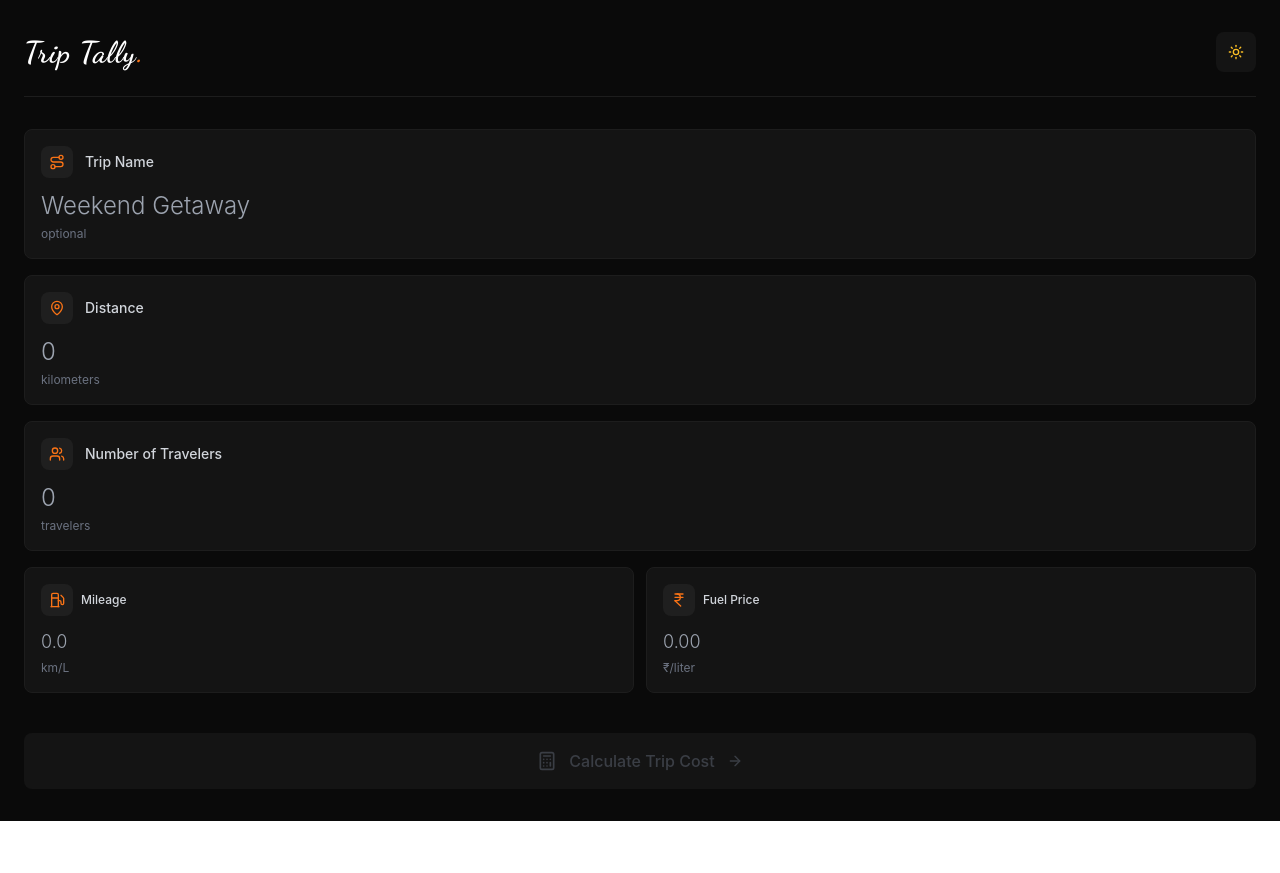
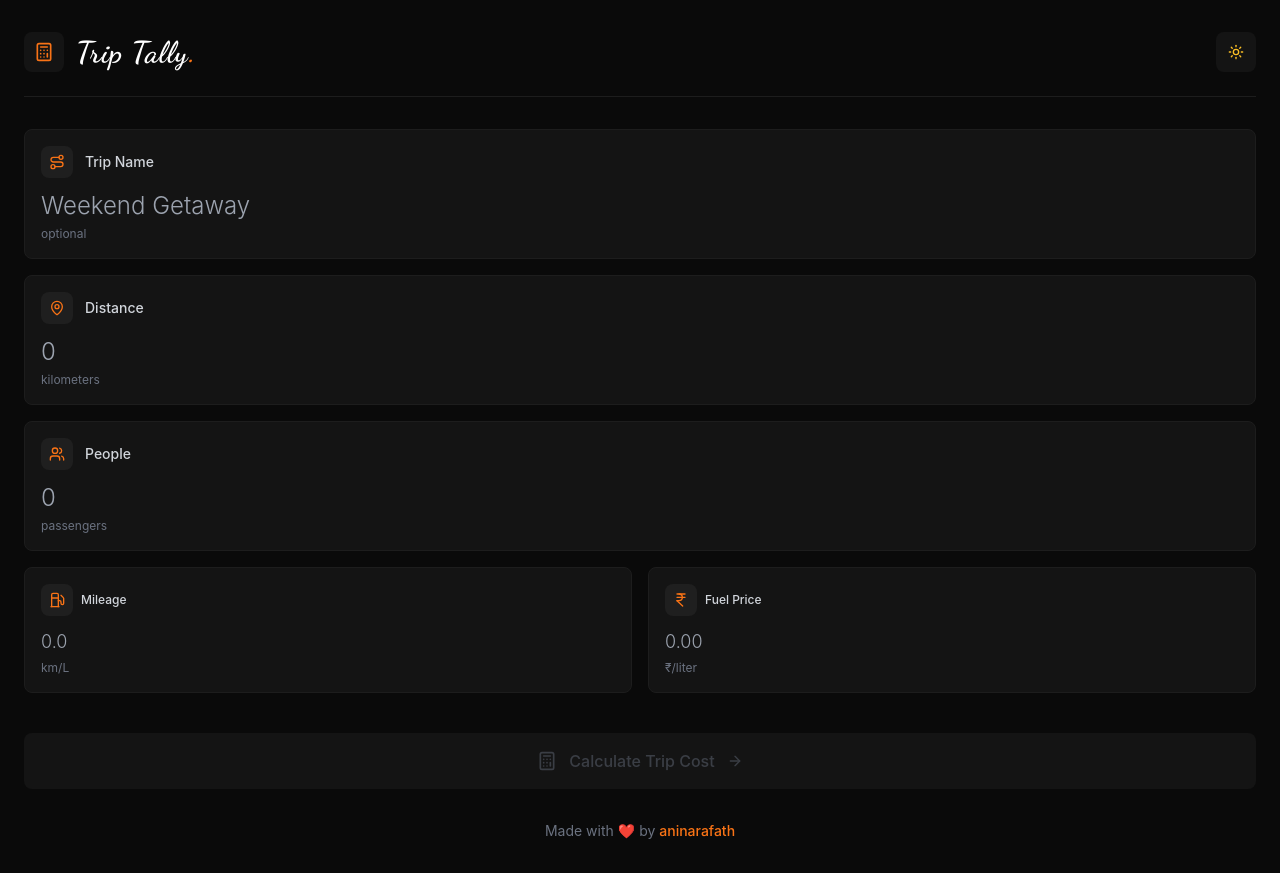
Before and after one commit to aninarafath6/triptally, a React (Create React App) app: page / in a window 1280 px wide. Before the commit the page ends 821 px from the top, so only its background shows below. Built offline with nearby package versions, Linux system fonts and the light colour scheme.

Commit message:
revert header icon

```diff
--- a/src/App.js
+++ b/src/App.js
@@ -1,5 +1,5 @@
 import React, { useState } from 'react';
-import { Sun, Moon, Calculator, RotateCcw, Car, Users, Fuel, IndianRupee, ArrowRight, Share2, MapPin, Route } from 'lucide-react';
+import { Sun, Moon, Calculator, RotateCcw, Users, Fuel, IndianRupee, ArrowRight, Share2, MapPin, Route } from 'lucide-react';
 
 export default function TripTally() {
   const [isDarkMode, setIsDarkMode] = useState(true);
@@ -85,11 +85,11 @@ Calculated with Trip Tally 🚗`;
   const isFormValid = totalKm && peopleCount && mileage && fuelPrice;
 
   return (
-    <div className="min-h-screen transition-all duration-500" style={{
+    <div className="min-h-screen flex flex-col transition-all duration-500" style={{
       backgroundColor: isDarkMode ? '#0A0A0A' : '#F8FAFC'
     }}>
 
-      <div className="px-6 pb-8">
+      <div className="flex-1 px-6 pb-8">
 
         {/* Header */}
         <div className="mb-8 pt-8 pb-6" style={{
@@ -97,6 +97,11 @@ Calculated with Trip Tally 🚗`;
         }}>
           <div className="flex items-center justify-between">
             <div className="flex items-center space-x-3">
+              <div className="w-10 h-10 rounded-lg flex items-center justify-center" style={{
+                backgroundColor: isDarkMode ? '#141414' : '#FFFFFF'
+              }}>
+                <Calculator className="h-5 w-5 text-orange-500" />
+              </div>
               <h1 className={`text-3xl font-bold tracking-wide ${
                 isDarkMode ? 'text-white' : 'text-slate-800'
               }`} style={{
@@ -203,7 +208,8 @@ Calculated with Trip Tally 🚗`;
               {/* People Count Input */}
               <div className="rounded-lg p-4" style={{
                 backgroundColor: isDarkMode ? '#141414' : '#FFFFFF',
-                border: `1px solid ${isDarkMode ? '#1D1D1D' : '#e5e7eb'}`
+                border: `1px solid ${isDarkMode ? '#1D1D1D' : '#E2E8F0'}`,
+                boxShadow: isDarkMode ? 'none' : '0 1px 3px 0 rgba(0, 0, 0, 0.1)'
               }}>
                 <div className="flex items-center space-x-3 mb-3">
                   <div className="w-8 h-8 rounded-lg flex items-center justify-center" style={{
@@ -214,7 +220,7 @@ Calculated with Trip Tally 🚗`;
                   <span className={`text-sm font-medium ${
                     isDarkMode ? 'text-gray-300' : 'text-gray-700'
                   }`}>
-                    Number of Travelers
+                    People
                   </span>
                 </div>
                 <input
@@ -227,12 +233,12 @@ Calculated with Trip Tally 🚗`;
                   }`}
                 />
                 <div className={`text-xs mt-1 ${isDarkMode ? 'text-gray-500' : 'text-gray-400'}`}>
-                  travelers
+                  passengers
                 </div>
               </div>
 
-              {/* Mileage and Fuel Price Row */}
-              <div className="grid grid-cols-2 gap-3">
+              {/* Mileage and Fuel Price Grid */}
+              <div className="grid grid-cols-2 gap-4">
                 <div className="rounded-lg p-4" style={{
                   backgroundColor: isDarkMode ? '#141414' : '#FFFFFF',
                   border: `1px solid ${isDarkMode ? '#1D1D1D' : '#E2E8F0'}`,
@@ -240,7 +246,7 @@ Calculated with Trip Tally 🚗`;
                 }}>
                   <div className="flex items-center space-x-2 mb-3">
                     <div className="w-8 h-8 rounded-lg flex items-center justify-center" style={{
-                      backgroundColor: isDarkMode ? '#1F1F1F' : '#F1F5F9'
+                      backgroundColor: isDarkMode ? '#1F1F1F' : '#F9FAFB'
                     }}>
                       <Fuel className="h-4 w-4 text-orange-500" />
                     </div>
@@ -443,6 +449,23 @@ Calculated with Trip Tally 🚗`;
           </div>
         )}
       </div>
+
+      {/* Footer */}
+      <div className="px-6 pb-8">
+        <div className="text-center">
+          <p className={`text-sm ${isDarkMode ? 'text-gray-500' : 'text-slate-400'}`}>
+            Made with ❤️ by{' '}
+            <a
+              href="https://www.linkedin.com/in/anin-arafath"
+              target="_blank"
+              rel="noopener noreferrer"
+              className="text-orange-500 hover:text-orange-400 transition-colors duration-200 font-medium"
+            >
+              aninarafath
+            </a>
+          </p>
+        </div>
+      </div>
     </div>
   );
 }
```
